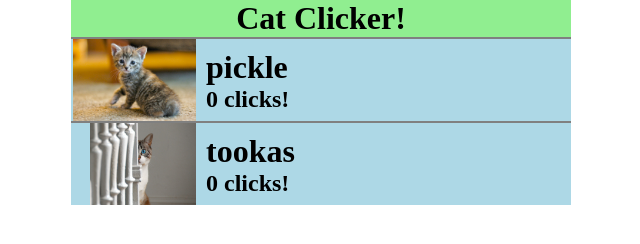
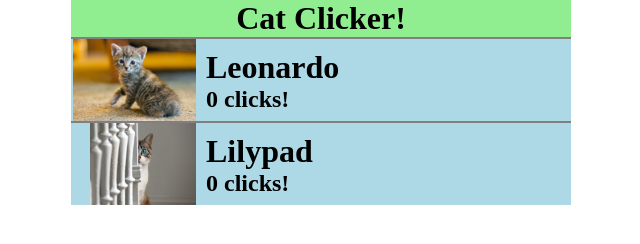
Before and after one commit to joeSzaf/Cat-Clicker, a plain HTML site: page index.html in a window 1280 px wide. Shown: the whole page, without its empty margins (319-959 px from the left). Drawn offline with nearby package versions, Linux system fonts and the light colour scheme.

Commit message:
update names of cats

```diff
--- a/index.html
+++ b/index.html
@@ -2,7 +2,7 @@
 <html>
   <head>
     <meta charset="UTF-8">
-    <title>title</title>
+    <title>Cat Clicker!</title>
     <script src="https://ajax.googleapis.com/ajax/libs/jquery/3.3.1/jquery.min.js"></script>
   <link rel="stylesheet" href="css/index.css" type="text/css">
   </head>
--- a/js/app.js
+++ b/js/app.js
@@ -33,8 +33,8 @@ function Cat(name){
   }
 }
 
-var cat1 = new Cat('pickle');
-var cat2 = new Cat('tookas');
+var cat1 = new Cat('Leonardo');
+var cat2 = new Cat('Lilypad');
 cat1.addCat();
 cat2.addCat();
 
```
